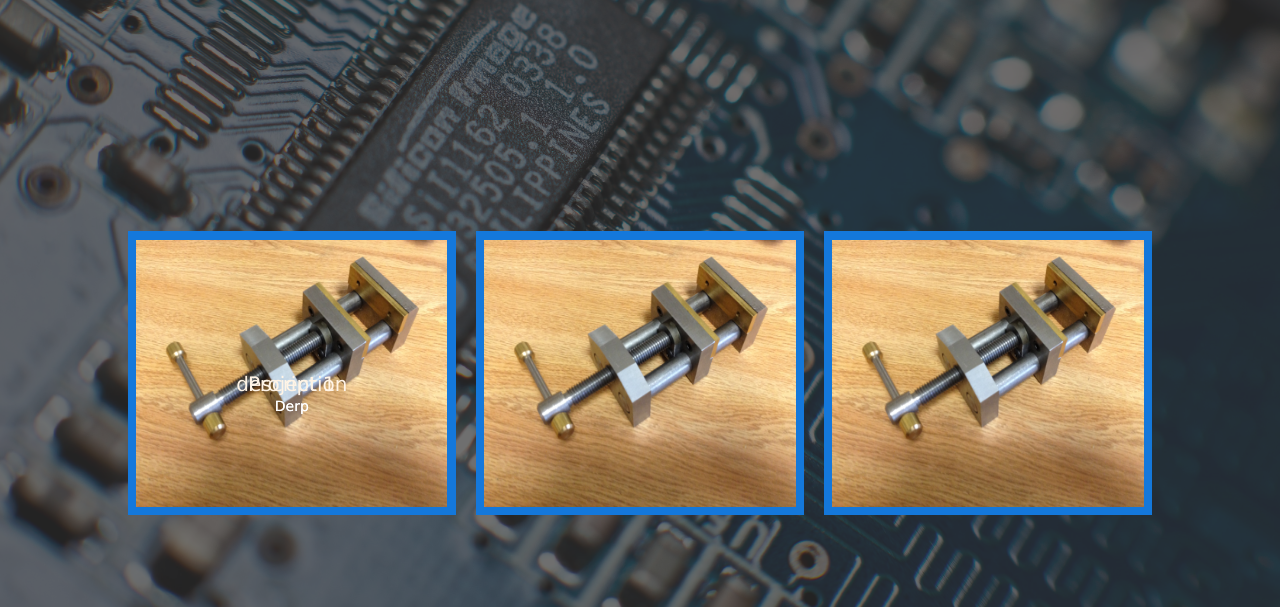
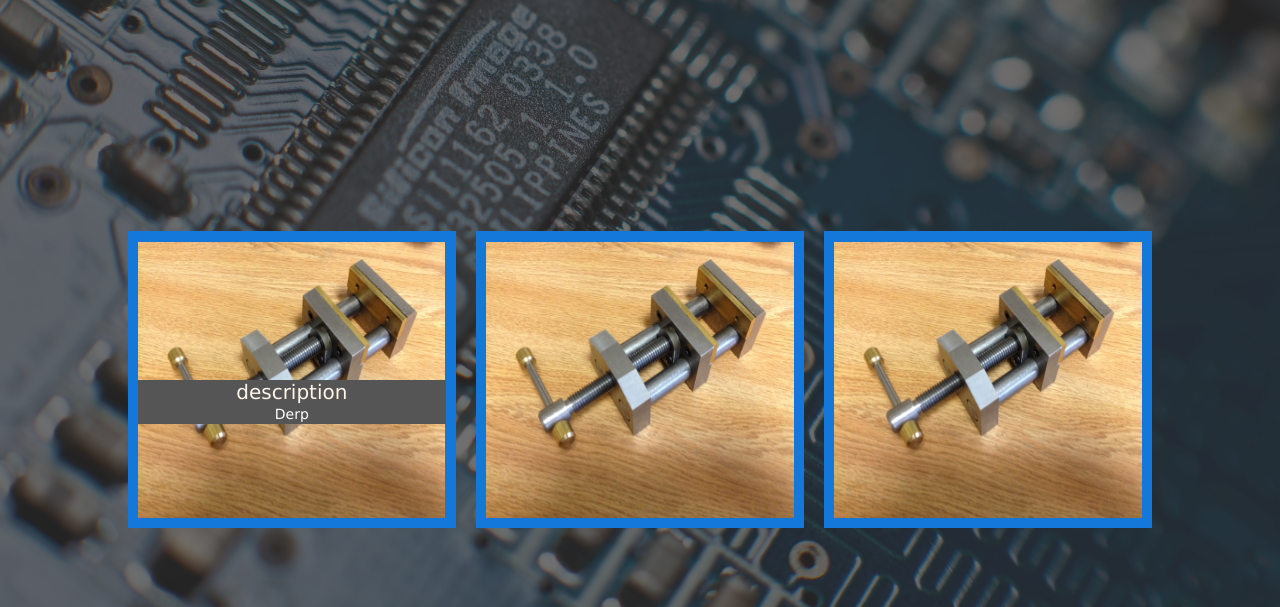
Before and after one commit to ColtThomas/coltthomas.github.io, a PHP site: page / in a window 1280 px wide. Shown: the part 332-939 px from the top of the page. Run offline with PHP 8.4, Linux system fonts and the light colour scheme.

Commit message:
fixing the image hover

```diff
--- a/scripts/script.js
+++ b/scripts/script.js
@@ -1,5 +1,8 @@
 
 $(document).ready(function () {
+    // Hide the initial description box
+    $(".feature-box .title").hide();
+
     $(".feature-box").hover(function(){
         console.log("hover in");
         $(this).children(".title").fadeOut(150);
--- a/styles/style.css
+++ b/styles/style.css
@@ -132,38 +132,46 @@ background: url("../images/home.jpg") no-repeat center center fixed;
   }
 
   .feature-box {
-    width: 32%;
-    height: 100%;
+    width: 30%;
+    height: 98%;
     position: relative;
+    padding: 1% 1%;
+/*    border-style: solid;
+    border-width: 4px;*/
+    background-color: #1478DB;
   }
 
   .feature-box img {
-      height: 95%;
-      width: 95%;
+      height: 100%;
+      width: 100%;
+      /*margin: 0 2.5%;*/
       overflow: hidden;
-      position: absolute;
-      padding: 2.5% 2.5%;
-      background-color: #1478DB;
+
+      // consider using padding for the mobile version
+      /*padding: 2.5% 2.5%;*/
+
   }
 
+
   .title , .description{
-      width: 100%;
       color: #fff;
-      /*height: 12%;*/
       top: 50%;
+      left: 3%;
+      right: 3%;
       position: absolute;
       text-align: center;
-      /*opacity: 0.5;*/
-      /*background-color: #1478DB;*/
-      /*background: rgba(20,120,219,0.5);*/
+      margin: auto;
   }
 
   .description {
-      top: 50%;
-      position: absolute;
-      text-align: center;
-      width: 100%;
-      color: #fff;
+      /*top: 50%;*/
+      /*position: absolute;*/
+      /*text-align: center;*/
+      /*width: 100%;*/
+      /*margin: 0 10% 2.5% 10%;*/
+      /*height: 50%;*/
+      /*color: #fff;*/
+      background-color: #555;
   }
 
   .featureOne {
```
